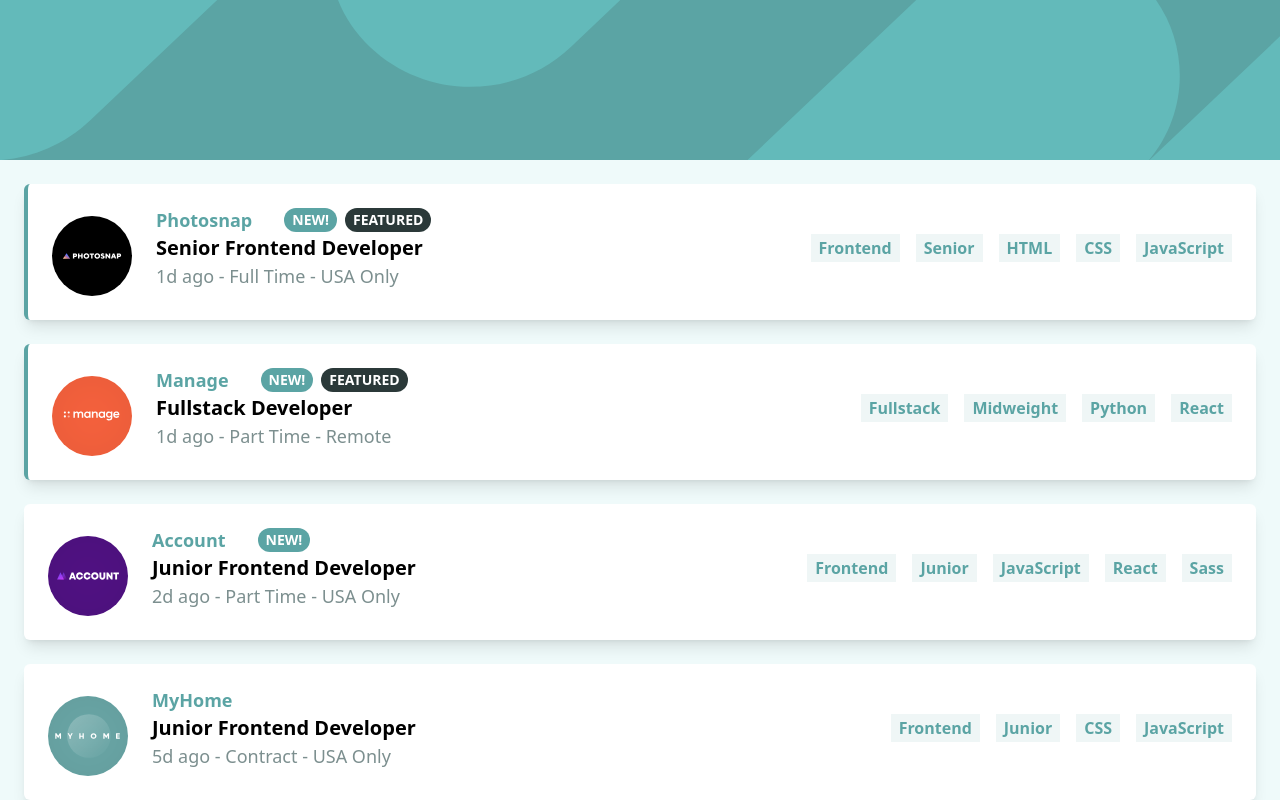
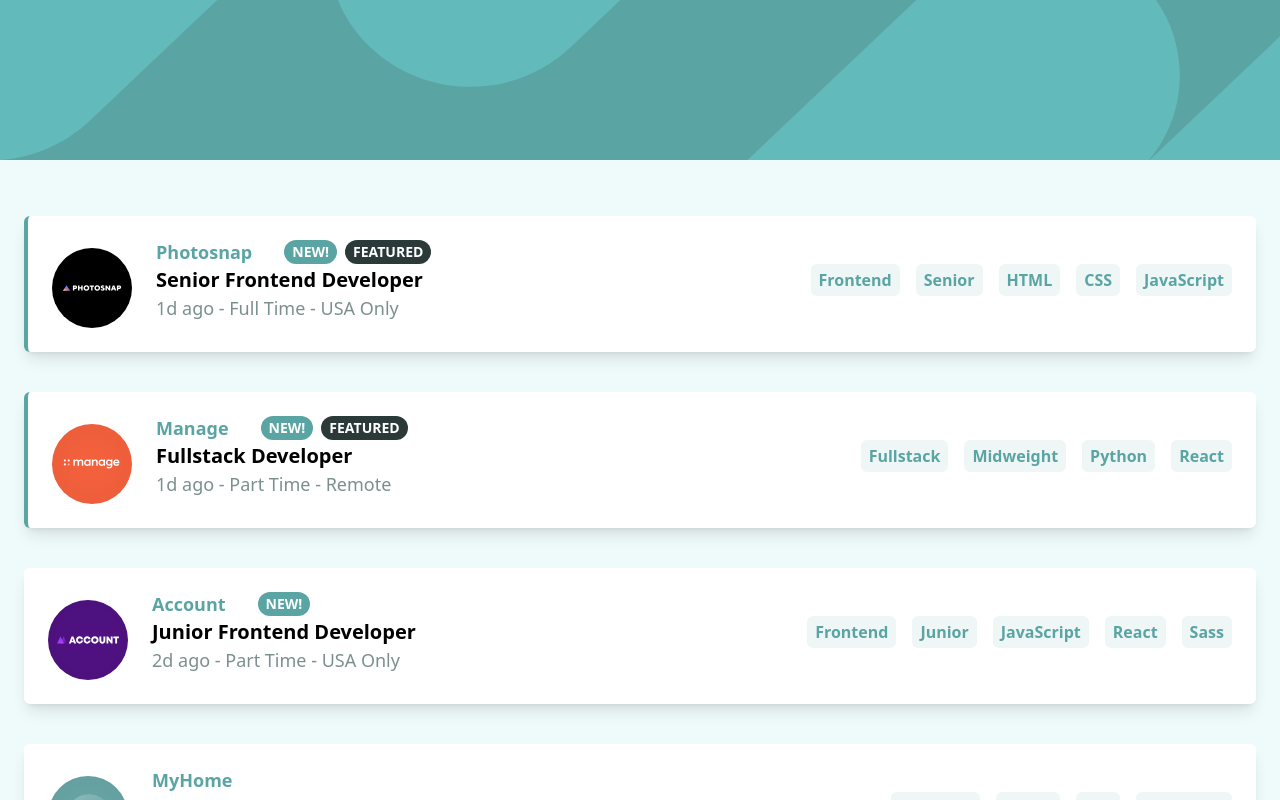
Before and after one commit to linhnvh15vn/job-listings, a React (Vite) app: page / in a window 1280 px wide. Shown: the top 800 px of the page. Built offline with nearby package versions, Linux system fonts and the light colour scheme.

Commit message:
style: add space

```diff
--- a/src/components/header.tsx
+++ b/src/components/header.tsx
@@ -1,7 +1,7 @@
 export default function Header() {
   return (
     <header>
-      <div className="h-40 bg-primary bg-header-mobile md:bg-header-desktop bg-cover" />
+      <div className="h-40 bg-primary bg-header-mobile md:bg-header-desktop bg-cover mb-8" />
     </header>
   );
 }
--- a/src/components/job-list.tsx
+++ b/src/components/job-list.tsx
@@ -6,7 +6,7 @@ interface Props {
 
 export default function JobList({ jobs }: Props) {
   return (
-    <div className="flex flex-col">
+    <div className="flex flex-col gap-4">
       {jobs.map((data) => (
         <JobCard key={data.id} job={data} />
       ))}
--- a/src/components/tag.tsx
+++ b/src/components/tag.tsx
@@ -2,26 +2,41 @@ import React from 'react';
 
 interface Props extends React.HTMLAttributes<HTMLDivElement> {
   allowedRemove?: boolean;
+  variant?: 'default' | 'primary' | 'accent';
   onRemove?: () => void;
 }
 
 export default function Tag({
   children,
   allowedRemove,
+
+  variant = 'default',
   onRemove,
   ...props
 }: Props) {
+  const variants = {
+    default: `h-8 leading-8 text-base text-primary bg-[#eff6f6] hover:bg-primary hover:text-white ${
+      allowedRemove ? 'rounded-l-md' : 'rounded-md'
+    }`,
+    primary: 'h-6 leading-6 text-sm text-white bg-primary rounded-3xl',
+    accent: 'h-6 leading-6 text-sm text-white bg-[#2b3939] rounded-3xl',
+  };
+
   return (
     <div className="inline-flex items-stretch">
       <div
-        className="p-2 leading-3 font-bold text-primary bg-[#eff6f6]"
+        className={`px-2 font-bold cursor-pointer ${variants[variant]}`}
         {...props}
       >
         {children}
       </div>
       {allowedRemove && (
-        <button type="button" className="p-2 bg-primary" onClick={onRemove}>
-          <img src="/images/icon-remove.svg" alt="" />
+        <button
+          type="button"
+          className="p-2 bg-primary rounded-r-md hover:bg-[#2b3939]"
+          onClick={onRemove}
+        >
+          <img src="/images/icon-remove.svg" alt="icon remove" />
         </button>
       )}
     </div>
```
